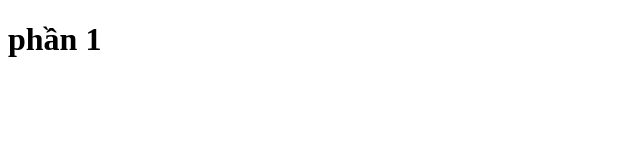
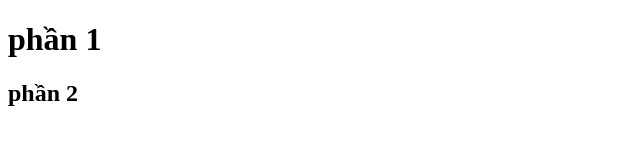
Before and after one commit to loge12345678/duanmoi, a plain HTML site: page index.html in a window 1280 px wide. Shown: the whole page, without its empty margins (0-640 px from the left). Drawn offline with Linux system fonts and the light colour scheme.

Commit message:
sửa lần 2

```diff
--- a/index.html
+++ b/index.html
@@ -7,5 +7,6 @@
   </head>
   <body>
     <h1>phần 1</h1>
+    <h2>phần 2</h2>
   </body>
 </html>
```
